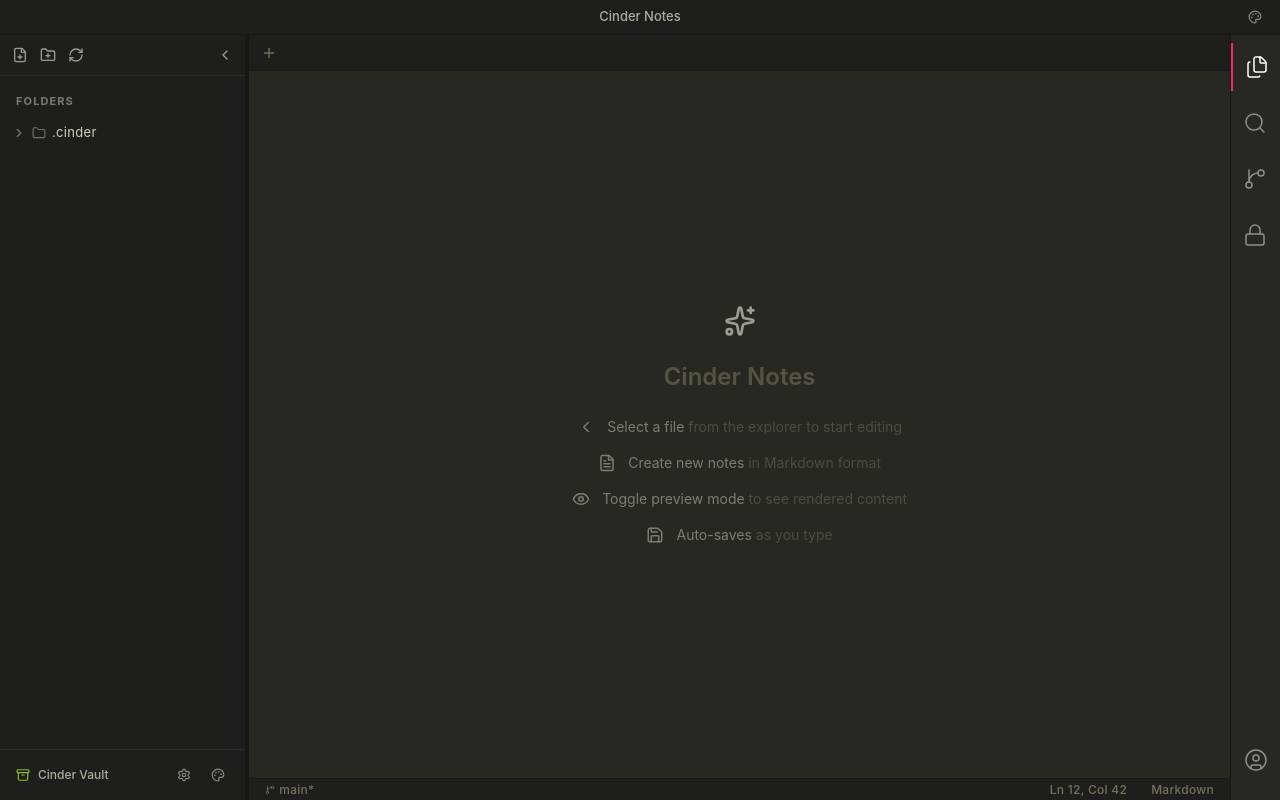
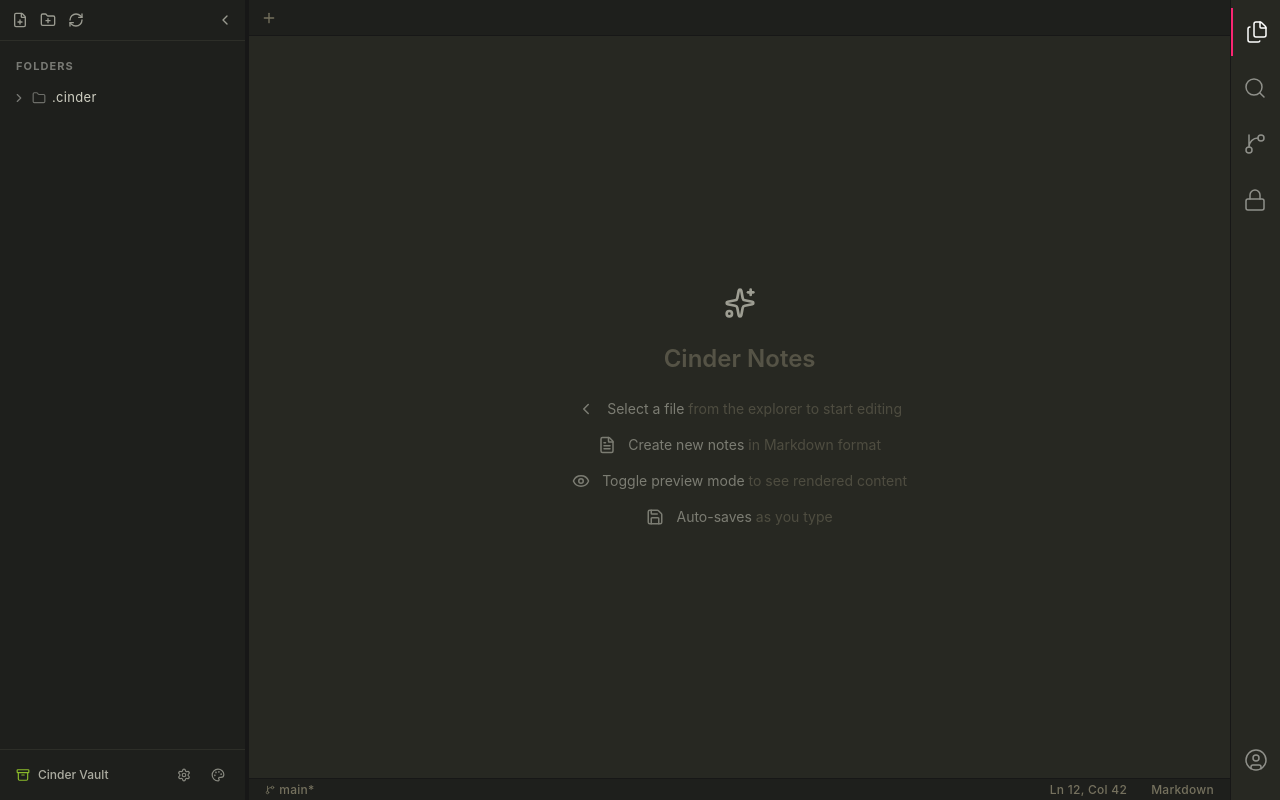
Before and after one commit to 7sg56/cinder-notes, a React (Vite) app: page / in a window 1280 px wide. Built offline with nearby package versions, Linux system fonts and the light colour scheme.

Commit message:
Removed title bar completely

```diff
--- a/src/components/layout/MainLayout.tsx
+++ b/src/components/layout/MainLayout.tsx
@@ -1,7 +1,6 @@
 import type { ReactNode } from 'react';
 import { Panel, Group, Separator } from 'react-resizable-panels';
 import { ActivityBar } from './ActivityBar';
-import { TitleBar } from './TitleBar';
 import { useAppStore } from '../../store/useAppStore';
 import { ChevronRight } from 'lucide-react';
 
@@ -21,8 +20,6 @@ export function MainLayout({ sidebarContent, editorContent }: MainLayoutProps) {
                 color: 'var(--text-primary)'
             }}
         >
-
-            <TitleBar />
 
             {/* Main Content Area */}
             <div className="flex-1 flex min-h-0 relative">
--- a/src/components/layout/TitleBar.tsx
+++ /dev/null
@@ -1,27 +0,0 @@
-import type { CSSProperties } from 'react';
-import { ThemeSwitcher } from '../ThemeSwitcher';
-
-export function TitleBar() {
-    return (
-        <div
-            className="h-[35px] flex items-center justify-between px-3 border-b select-none drag-region"
-            style={{
-                backgroundColor: 'var(--bg-primary)',
-                borderColor: 'var(--border-primary)'
-            }}
-        >
-            <div className="w-8" />
-
-            <span
-                className="text-[13px] font-medium opacity-80"
-                style={{ color: 'var(--text-primary)' }}
-            >
-                Cinder Notes
-            </span>
-
-            <div className="flex items-center justify-end w-8" style={{ WebkitAppRegion: 'no-drag' } as CSSProperties & { WebkitAppRegion?: string }}>
-                <ThemeSwitcher />
-            </div>
-        </div>
-    );
-}
```
